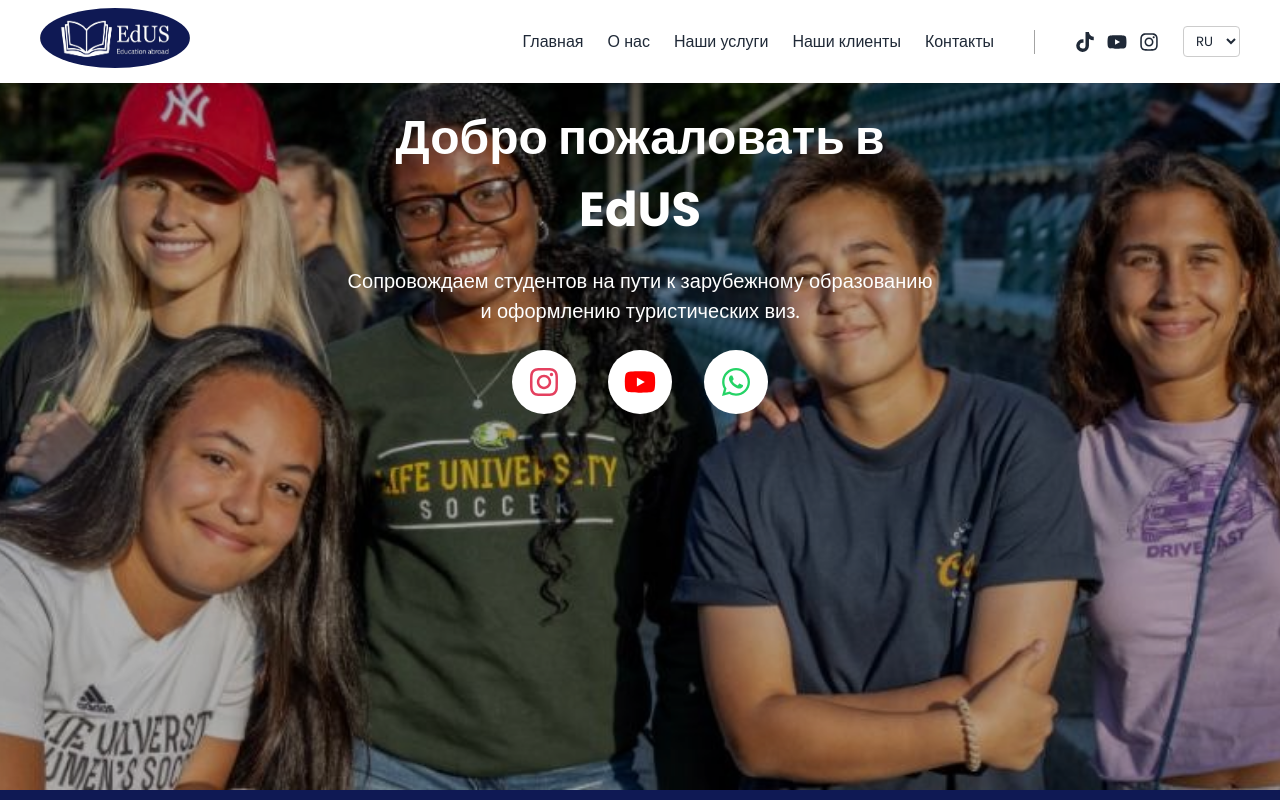
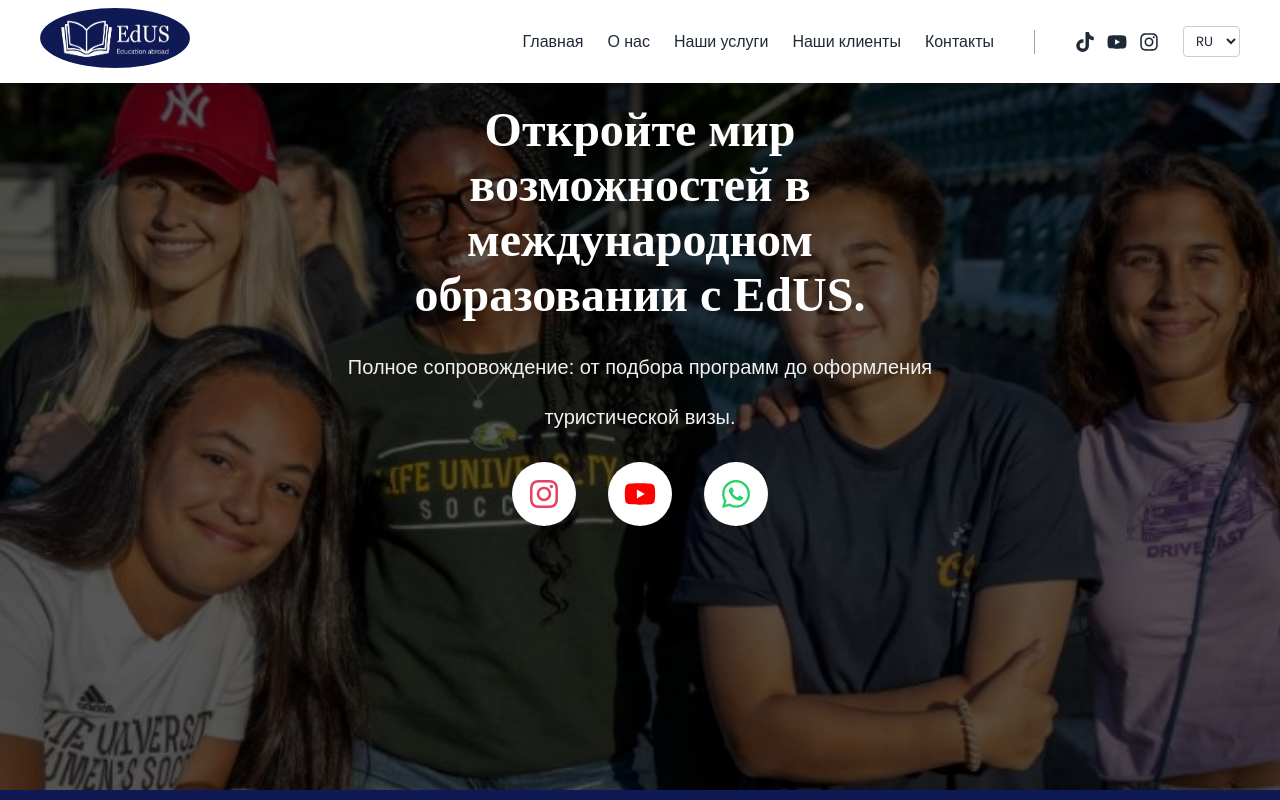
Before and after one commit to MirlanNurbekov/edus, a React (Create React App) app: page / in a window 1280 px wide. Shown: the top 800 px of the page. Built offline with nearby package versions, Linux system fonts and the light colour scheme.

Commit message:
0015
Miner UI fix and map change

```diff
--- a/src/components/Home.jsx
+++ b/src/components/Home.jsx
@@ -75,9 +75,9 @@ export default function Home() {
       <section className="hero" style={{ backgroundImage: `url(${studentImg})` }}>
         <div className="hero-overlay" />
         <div className="hero-content">
-          <h1 className="hero-title">Добро пожаловать в EdUS</h1>
+          <h1 className="hero-title">Откройте мир возможностей в международном образовании с EdUS.</h1>
           <p className="hero-subtitle">
-            Сопровождаем студентов на пути к зарубежному образованию и оформлению туристических виз.
+            Полное сопровождение: от подбора программ до оформления туристической визы.
           </p>
           <div className="hero-social">
             <a className="hero-social-link instagram"
@@ -98,14 +98,6 @@ export default function Home() {
                rel="noopener noreferrer">
               <FaWhatsapp size={32}/>
             </a>
-          </div>
-          <div className="hero-badge">
-            <span id="iasBadge" data-account-id="6491"></span>
-            <script
-              async defer
-              crossOrigin="anonymous"
-              src="https://www-cdn.icef.com/scripts/iasbadgeid.js"
-            ></script>
           </div>
         </div>
       </section>
--- a/src/pages/Contacts.jsx
+++ b/src/pages/Contacts.jsx
@@ -17,7 +17,7 @@ export default function Contacts() {
         <p className="section-text">
           Для вашего удобства —&nbsp;
           <a
-            href="https://2gis.kg/bishkek/geo/70000001095170045/74.612472,42.870582"
+            href="https://2gis.kg/bishkek/geo/70000001091372703"
             target="_blank"
             rel="noopener noreferrer"
             className="link-blue"
@@ -26,15 +26,13 @@ export default function Contacts() {
           </a>
         </p>
 
-        {/* ← Embedded Google Map */}
         <div className="map-container">
-          <iframe
-            title="EdUS Office Location"
-            src="https://maps.google.com/maps?q=42.870582,74.612472&z=16&output=embed"
-            frameBorder="0"
-            allowFullScreen
-            loading="lazy"
-          ></iframe>
+          {/* 2GIS Static Map with a marker at 42.870582,74.612472 */}
+          <img
+            src="https://static.maps.2gis.com/1.0?s=800x400&c=42.870582,74.612472&z=16&pt=42.870582,74.612472"
+            alt="EdUS Office Location"
+            style={{ width: '100%', height: 'auto', borderRadius: '0.5rem' }}
+          />
         </div>
 
         <p className="section-text">
--- a/src/pages/OurServices.jsx
+++ b/src/pages/OurServices.jsx
@@ -23,7 +23,7 @@ export default function OurServices() {
     {
       image: img3,
       Icon: FaCommentDots,
-      title: 'Подготовка к посольскому интервью',
+      title: 'Подготовка к визовому интервью',
       description: `Проводим имитацию интервью по типичным вопросам консульства, подробно анализируем ваши ответы и даём конкретные рекомендации по аргументации и уверенности. Вы будете полностью готовы к любым вопросам и точно знаете, какие документы и ответы ожидает интервьюер.`,
     }
   ];
--- a/src/styles/Page.css
+++ b/src/styles/Page.css
@@ -45,6 +45,15 @@ html, body {
   background: rgba(0, 0, 0, 0.3);
 }
 
+.hero::before {
+  content: '';
+  position: absolute;
+  top: 0; left: 0; right: 0; bottom: 0;
+  background-color: rgba(0, 0, 0, 0.5); /* adjust opacity as needed */
+  z-index: 1;
+}
+
+
 .hero-content {
   position: relative;
   z-index: 2;
@@ -54,18 +63,24 @@ html, body {
   text-align: center;
 }
 
+/* 2) Заголовок */
 .hero-title {
-  font-weight: 700;
-  font-size: clamp(2rem, 5vw, 3rem);
+  font-family: 'Lora', serif;
+  font-weight: 700;      /* use the 700 weight for bold headings */
+  font-size: 3rem;       /* adjust as needed */
+  color: #fff;     /* или ваш цвет */
   margin-bottom: 1rem;
 }
 
+/* 3) Подзаголовок */
 .hero-subtitle {
-  font-weight: 400;
-  font-size: clamp(1rem, 3vw, 1.25rem);
-  margin-bottom: 1.5rem;
+  font-family: 'Nunito', sans-serif;
+  font-weight: 400;      /* regular weight for body text */
+  font-size: 1.25rem;
+  line-height: 1.5;
+  color: #f1f1f1;
+  line-height:2.5;
 }
-
 .hero-btn {
   display: inline-block;
   background: var(--btn-blue);
```
